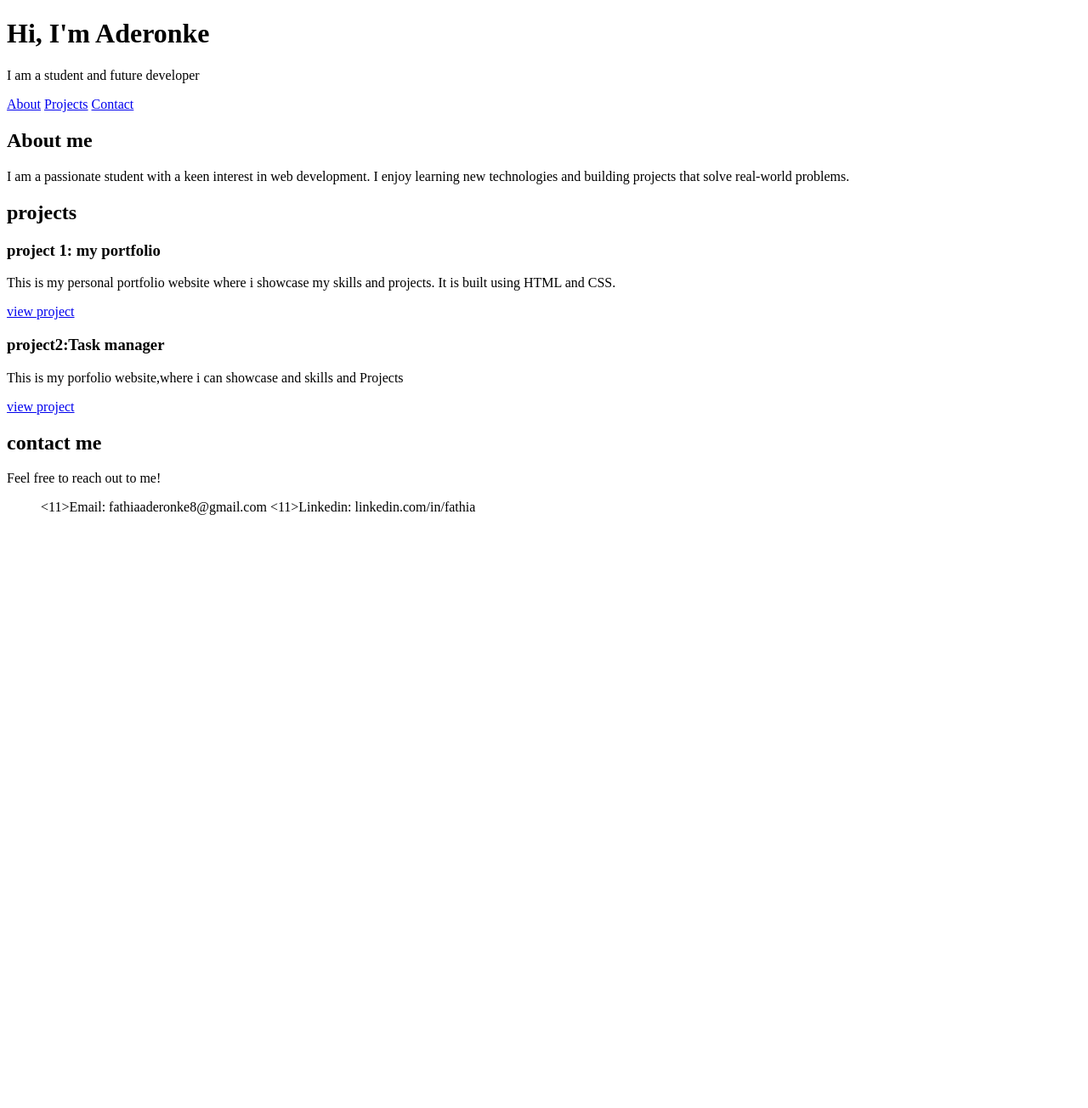
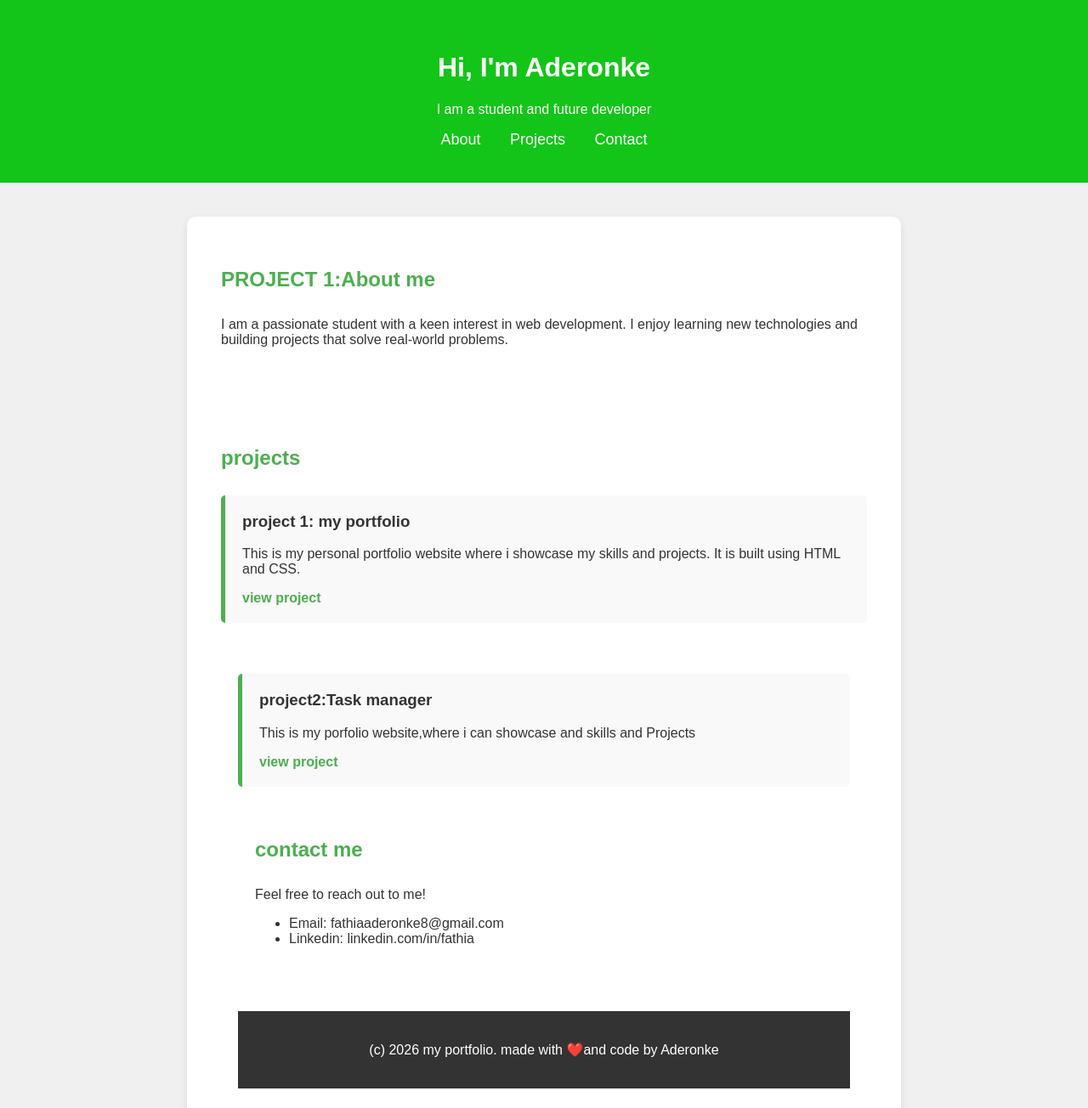
Before and after one commit to fathiaaderonke8-alt/portfolio, a plain HTML site: page index.html in a window 1280 px wide. Shown: the top 1304 px of the page at 85% size. Before the commit the page ends 800 px from the top, so only its background shows below. Drawn offline with Linux system fonts and the light colour scheme.

Commit message:
i updated my index

```diff
--- a/index.html
+++ b/index.html
@@ -4,7 +4,9 @@
     <meta charset="UTF-8">
     <meta name="viewport" content="width=device-width, initial-scale=1.0">
     <title>my portfolio</title>
+    <link rel="stylesheet" href="style.css">
 </head>
+
 <body>
     <header>
         <h1>
@@ -19,9 +21,11 @@
     </header>
     <main>
         <section id="About">
-            <h2>About me</h2>
+            <h2>PROJECT 1:About me</h2>
             <p>I am a passionate student with a keen interest in web development. I enjoy learning new technologies and building projects that solve real-world problems.
              </p>
+
+        </section>
             <section id="project">
                 <h2>projects</h2>
 
@@ -30,26 +34,25 @@
                     <p>This is my personal portfolio website where i showcase my skills and projects. It is built using HTML and CSS.</p>
                     <a href="index.html" target="_blank">view project</a>
                 </article>
-
+                <section>
                 <article class="project">
                     <h3>project2:Task manager</h3>
                     <p>This is my porfolio website,where i can showcase and skills and Projects</p>
                     <a href="Task manager.html"target="blank">view project</a>
                 </article>
-            </section>
 
             <!--contacts-->
             <section id="contact">
                 <h2>contact me</h2>
                 <p2>Feel free to reach out to me!</p2>
                 <ul>
-                    <11>Email: fathiaaderonke8@gmail.com</11>
-                    <11>Linkedin: linkedin.com/in/fathia</11>
+                    <li>Email: fathiaaderonke8@gmail.com</li>
+                    <li>Linkedin: linkedin.com/in/fathia</li>
                 </ul>
             </section>
-
-        </section>
-    </main>
-
+            <footer>
+                <p>(c) 2026 my portfolio. made with ❤️and code by Aderonke</p>
+            </footer>
+        </main>
 </body>
 </html>
--- a/style.css
+++ b/style.css
@@ -7,11 +7,10 @@ body {
 }
 
 header {
-    background-color: #4CAF50;
+    background-color: #13c518;
     color: white;
     text-align: center;
     padding: 40px 20px;
-
 }
 
 nav a { color: white;
```
